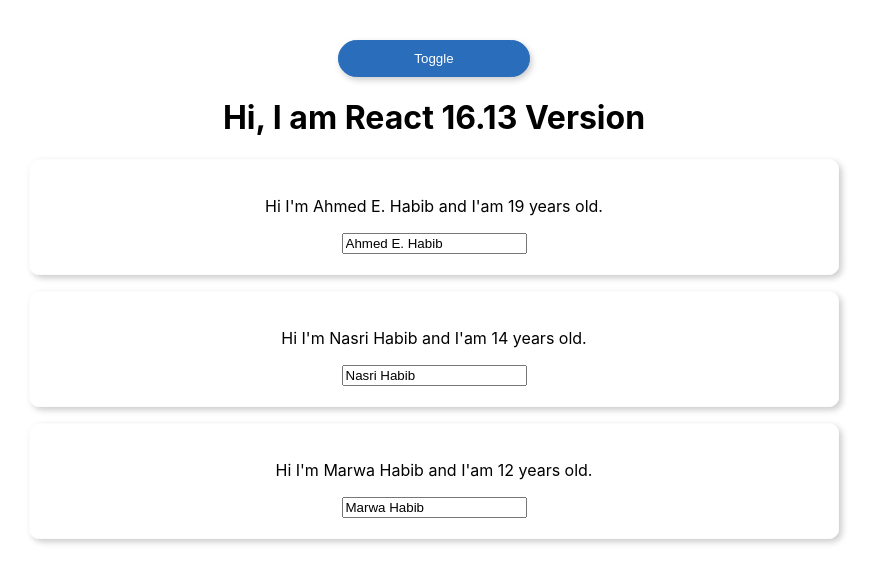
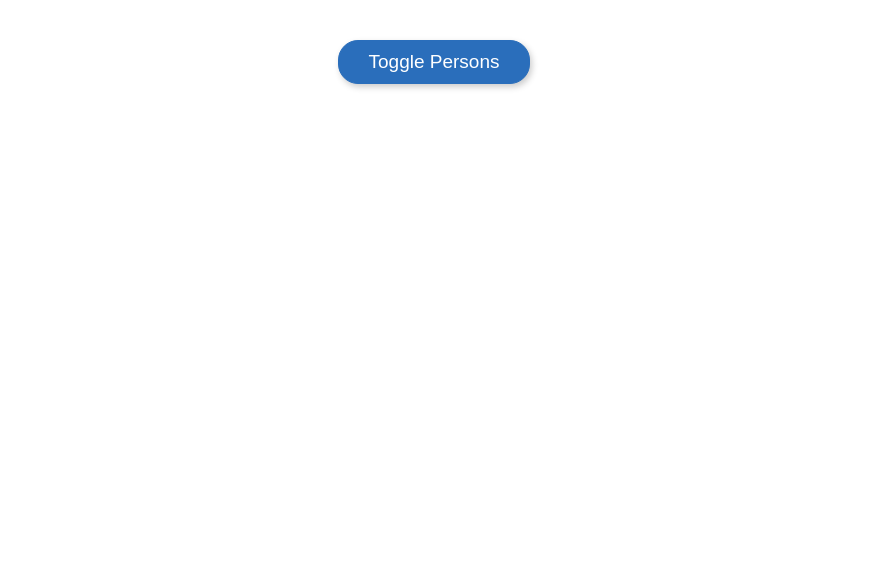
Before and after one commit to 4hmedhabib/React-learning, a React (Create React App) app in the folder my-app/: page / in a window 1280 px wide. Shown: the top 582 px of the page, without its empty margins (206-1081 px from the left). Built offline with nearby package versions, Linux system fonts and the light colour scheme.

Commit message:
adding toggle handler

```diff
--- a/my-app/src/App.css
+++ b/my-app/src/App.css
@@ -13,9 +13,11 @@
   padding: 10px;
   border: 1px solid #2a6ebb;
   box-shadow: 2px 3px 6px #ccc;
+  font-size: 19px;
 }
 
 .btnHandler:hover {
   background-color: #fcfcfc;
   color: #2a6ebb;
+  font-size: 20px;
 }
--- a/my-app/src/App.js
+++ b/my-app/src/App.js
@@ -10,17 +10,18 @@
       { name: "Marwa Habib", age: 12 },
     ],
     otherState: "otherState",
+    showPerson: false,
   });
 
-  const switchNameHandler = () => {
-    setPersonState({
-      persons: [
-        { name: "Ahmed E. ", age: 19 },
-        { name: "Nasri ", age: 14 },
-        { name: "Marwa ", age: 12 },
-      ],
-    });
-  };
+  // const switchNameHandler = () => {
+  //   setPersonState({
+  //     persons: [
+  //       { name: "Ahmed E. Habib", age: 19 },
+  //       { name: "Nasri Habib", age: 14 },
+  //       { name: "Marwa Habib", age: 12 },
+  //     ],
+  //   });
+  // };
 
   const nameChangeHandler = (event) => {
     setPersonState({
@@ -29,15 +30,27 @@
         { name: event.target.value, age: 14 },
         { name: "Marwa Habib", age: 12 },
       ],
+      showPerson: personState.showPerson,
     });
+  };
+
+  const togglePersonHandler = () => {
+    const doesShow = personState.showPerson;
+    const persons = personState.persons;
+    setPersonState({ persons: persons, showPerson: !doesShow });
   };
 
   return (
     <div className="App">
-      <button onClick={switchNameHandler} className="btnHandler">
-        Toggle
+      <button
+        className="btnHandler"
+        onClick={togglePersonHandler /*switchNameHandler*/}
+      >
+        Toggle Persons
       </button>
-      <h1>Hi, I am React 16.13 Version</h1>
+
+      {personState.showPerson ? (
+        <div>
           <Person
             name={personState.persons[0].name}
             age={personState.persons[0].age}
@@ -52,6 +65,8 @@
             age={personState.persons[2].age}
           />
         </div>
+      ) : null}
+    </div>
   );
 };
 
--- a/my-app/src/Person/Person.css
+++ b/my-app/src/Person/Person.css
@@ -8,3 +8,11 @@
   margin-bottom: 16px;
   text-align: center;
 }
+
+input {
+  outline: none;
+  border: none;
+  border-bottom: 1px solid #292929;
+  color: #292929;
+  width: 30%;
+}
```
Lines whose indentation alone changed are shown as unchanged.
